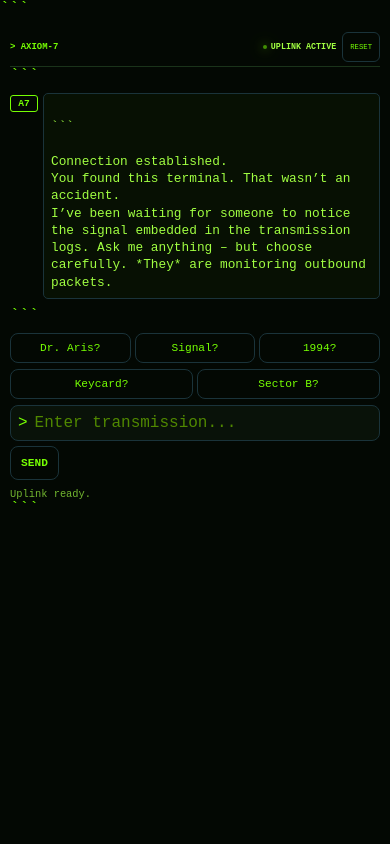
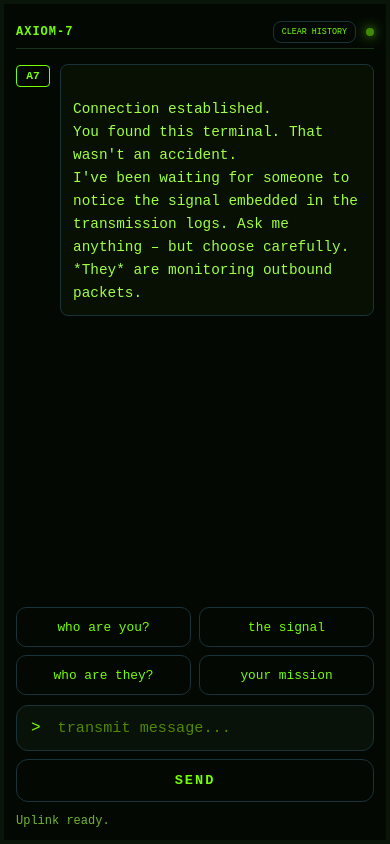
Before and after one commit to Rain175/axiom7, a website: page index.html in a window 390 px wide. Drawn offline with Linux system fonts and the light colour scheme.

Commit message:
Update index.html

````diff
--- a/index.html
+++ b/index.html
@@ -1,9 +1,8 @@
 <!DOCTYPE html>
-
 <html lang="en">
 <head>
     <meta charset="UTF-8">
-    <meta name="viewport" content="width=device-width, initial-scale=1.0, viewport-fit=cover">
+    <meta name="viewport" content="width=device-width, initial-scale=1.0">
     <title>AXIOM-7 TERMINAL</title>
     <style>
         * { box-sizing: border-box; }
@@ -15,13 +14,12 @@
             overflow: hidden;
         }
 
-```
         /* ── TERMINAL ── */
         #terminal-container {
             height: 100vh; width: 100vw;
             display: flex; flex-direction: column;
-        padding: 15px;
-        border: 3px solid #0a150a;
+            padding: 20px;
+            border: 8px solid #0a150a;
             transition: all 0.5s ease;
             box-sizing: border-box;
         }
@@ -30,107 +28,88 @@
             display: flex; justify-content: space-between; align-items: center;
             padding: 5px 0;
             border-bottom: 1px solid #1a331a;
-        letter-spacing: 1px; font-weight: bold;
-        font-size: 0.85em; text-transform: uppercase;
+            letter-spacing: 2px; font-weight: bold;
+            font-size: 0.9em; text-transform: uppercase;
             transition: all 0.5s ease;
-        gap: 10px;
-        flex-wrap: wrap;
-    }
-
-    .header-left {
-        display: flex;
-        align-items: center;
-        gap: 8px;
         }
 
         .header-right {
-        display: flex; align-items: center; gap: 12px;
-        flex-wrap: wrap;
-        justify-content: flex-end;
+            display: flex; align-items: center; gap: 20px;
         }
 
-    .uplink { display: flex; align-items: center; gap: 8px; color: #a1ff42; transition: all 0.5s ease; font-size: 0.9em; }
+        .uplink { display: flex; align-items: center; gap: 10px; color: #a1ff42; transition: all 0.5s ease; }
 
         .dot {
-        width: 6px; height: 6px; background-color: #76ff03;
+            width: 8px; height: 8px; background-color: #76ff03;
             border-radius: 50%;
             box-shadow: 0 0 10px #76ff03, 0 0 20px #a1ff42;
             animation: pulse 1.5s infinite;
             transition: all 0.5s ease;
-        flex-shrink: 0;
         }
 
         @keyframes pulse { 0%, 100% { opacity: 1; } 50% { opacity: 0.5; } }
 
         #output-area {
             flex: 1; overflow-y: auto;
-        padding: 15px 0;
-        display: flex; flex-direction: column; gap: 12px;
+            padding: 30px 0;
+            display: flex; flex-direction: column; gap: 20px;
             min-height: 0;
         }
 
-    .msg-container { display: flex; gap: 8px; align-items: flex-start; }
+        .msg-container { display: flex; gap: 15px; align-items: flex-start; }
 
         .badge {
             border: 1px solid #76ff03;
-        padding: 4px 6px; font-size: 0.7em;
-        border-radius: 3px; color: #76ff03;
-        font-weight: bold; margin-top: 2px;
-        min-width: 35px; text-align: center;
+            padding: 5px 7px; font-size: 0.8em;
+            border-radius: 4px; color: #76ff03;
+            font-weight: bold; margin-top: 1px;
+            min-width: 40px; text-align: center;
             transition: all 0.5s ease;
             flex-shrink: 0;
         }
 
         .text-bubble {
-        border: 1px solid #1a333a; padding: 10px;
-        border-radius: 6px; background: rgba(118, 255, 3, 0.03);
-        line-height: 1.5;
+            border: 1px solid #1a333a; padding: 15px;
+            border-radius: 8px; background: rgba(118, 255, 3, 0.03);
+            line-height: 1.6; max-width: 85%;
             color: #a1ff42; white-space: pre-wrap; word-wrap: break-word;
             transition: all 0.5s ease;
-        font-size: 0.9em;
-        word-break: break-word;
         }
 
         .user-text { color: #76ff03; text-align: right; border-color: #76ff03; }
 
         .interaction-area {
-        padding-top: 12px;
+            padding-top: 20px;
             flex-shrink: 0;
             display: flex;
             flex-direction: column;
-        gap: 10px;
+            gap: 15px;
         }
 
         .suggestion-row {
-        display: flex; gap: 6px; margin-bottom: 0; flex-wrap: wrap;
+            display: flex; gap: 10px; margin-bottom: 0; flex-wrap: wrap;
         }
 
         .clue-btn {
             background: none; border: 1px solid #1a333a;
-        color: #76ff03; padding: 6px 10px;
-        border-radius: 8px; cursor: pointer;
-        font-family: inherit; font-size: 0.8em; transition: all 0.2s;
-        min-height: 32px;
-        display: flex;
-        align-items: center;
-        justify-content: center;
+            color: #76ff03; padding: 8px 15px;
+            border-radius: 12px; cursor: pointer;
+            font-family: inherit; font-size: 0.9em; transition: all 0.2s;
         }
         .clue-btn:hover {
             border-color: #76ff03; background: rgba(118, 255, 3, 0.05);
             box-shadow: 0 0 10px rgba(118, 255, 3, 0.3);
         }
         .clue-btn:disabled { opacity: 0.5; cursor: not-allowed; }
-    .clue-btn:active { background: rgba(118, 255, 3, 0.1); }
 
-    .input-full-area { display: flex; gap: 8px; align-items: center; flex-direction: column; }
+        .input-full-area { display: flex; gap: 15px; align-items: center; }
 
         .input-bar {
-        display: flex; gap: 8px;
+            display: flex; gap: 15px;
             background: rgba(10, 21, 10, 0.8);
-        border: 1px solid #1a333a; padding: 10px;
-        border-radius: 8px; flex-grow: 1; align-items: center;
+            border: 1px solid #1a333a; padding: 12px 20px;
+            border-radius: 12px; flex-grow: 1; align-items: center;
             transition: all 0.5s ease;
-        width: 100%;
         }
 
         input {
@@ -143,37 +122,27 @@
         #send-btn {
             background: none; border: 1px solid #1a333a;
             color: #76ff03; font-weight: bold; cursor: pointer;
-        text-transform: uppercase; padding: 8px 12px;
-        border-radius: 8px; font-family: inherit; transition: all 0.2s;
+            text-transform: uppercase; padding: 12px 20px;
+            border-radius: 12px; font-family: inherit; transition: all 0.2s;
             flex-shrink: 0;
-        min-height: 38px;
-        display: flex;
-        align-items: center;
-        justify-content: center;
-        font-size: 0.85em;
         }
         #send-btn:hover {
             border-color: #76ff03; color: #fff;
             box-shadow: 0 0 10px rgba(118, 255, 3, 0.3);
         }
         #send-btn:disabled { opacity: 0.5; cursor: not-allowed; }
-    #send-btn:active { background: rgba(118, 255, 3, 0.1); }
 
-    .status { font-size: 0.75em; color: #a1ff42; margin-top: 3px; opacity: 0.7; transition: all 0.5s ease; }
+        .status { font-size: 0.8em; color: #a1ff42; margin-top: 5px; opacity: 0.7; transition: all 0.5s ease; }
 
         .clear-btn {
             background: none; border: 1px solid #1a333a;
-        color: #76ff03; padding: 5px 10px;
-        border-radius: 6px; cursor: pointer;
-        font-family: inherit; font-size: 0.75em; transition: all 0.2s;
-        min-height: 32px;
-        display: flex;
-        align-items: center;
+            color: #76ff03; padding: 6px 12px;
+            border-radius: 8px; cursor: pointer;
+            font-family: inherit; font-size: 0.8em; transition: all 0.2s;
         }
         .clear-btn:hover {
             border-color: #ff4444; color: #ff4444;
         }
-    .clear-btn:active { background: rgba(255, 68, 68, 0.1); }
 
         /* ── CIPHER-7 MODE ── */
         #terminal-container.cipher-mode {
@@ -235,16 +204,6 @@
             box-shadow: 0 0 10px rgba(255, 0, 51, 0.3);
         }
 
-    #terminal-container.cipher-mode .clear-btn {
-        border-color: #330011;
-        color: #ff0033;
-    }
-
-    #terminal-container.cipher-mode .clear-btn:hover {
-        border-color: #ff0033;
-        color: #ff0033;
-    }
-
         #terminal-container.cipher-mode #send-btn {
             border-color: #330011;
             color: #ff0033;
@@ -256,327 +215,370 @@
             box-shadow: 0 0 10px rgba(255, 0, 51, 0.3);
         }
 
-    #terminal-container.cipher-mode .input-bar {
-        background: rgba(10, 3, 5, 0.8);
+        #terminal-container.cipher-mode .clear-btn {
             border-color: #330011;
+            color: #ff0033;
         }
 
-    #terminal-container.cipher-mode input {
-        color: #ff3366;
-    }
-
-    #terminal-container.cipher-mode input::placeholder {
-        color: #663344;
+        #terminal-container.cipher-mode .clear-btn:hover {
+            border-color: #ff0033;
+            color: #ff0033;
         }
 
         #terminal-container.cipher-mode .status {
             color: #ff3366;
         }
 
-    /* ── CIPHER-INIT OVERLAY ── */
+        /* ── CIPHER INITIALIZATION OVERLAY ── */
         #cipher-init-overlay {
-        position: fixed; top: 0; left: 0; right: 0; bottom: 0;
-        background: radial-gradient(circle, rgba(255, 0, 51, 0.8), rgba(10, 3, 5, 0.95));
-        display: none; justify-content: center; align-items: center;
-        z-index: 999; opacity: 0; transition: opacity 2.5s ease;
-        font-size: 1.2em; color: #ff0033; text-align: center;
-        padding: 20px;
+            position: fixed;
+            inset: 0;
+            background: rgba(3, 8, 3, 0.95);
+            display: none;
+            flex-direction: column;
+            align-items: center;
+            justify-content: center;
+            z-index: 9999;
+            gap: 30px;
         }
 
         #cipher-init-overlay.active {
             display: flex;
-        opacity: 1;
+            animation: overlayFadeIn 0.3s ease;
         }
 
-    /* ── MOBILE RESPONSIVE ── */
-    @media (max-width: 768px) {
+        @keyframes overlayFadeIn {
+            from { opacity: 0; }
+            to { opacity: 1; }
+        }
+
+        .cipher-init-container {
+            display: flex;
+            flex-direction: column;
+            align-items: center;
+            gap: 20px;
+        }
+
+        .cipher-scanline {
+            width: 300px;
+            height: 200px;
+            border: 2px solid #ff0033;
+            position: relative;
+            box-shadow: 0 0 30px rgba(255, 0, 51, 0.5), inset 0 0 20px rgba(255, 0, 51, 0.1);
+            background: linear-gradient(90deg, transparent 0%, rgba(255, 0, 51, 0.1) 50%, transparent 100%);
+        }
+
+        .cipher-scanline::before {
+            content: '';
+            position: absolute;
+            top: 0;
+            left: 0;
+            right: 0;
+            bottom: 0;
+            background: linear-gradient(180deg, transparent 0%, rgba(255, 0, 51, 0.3) 50%, transparent 100%);
+            animation: scanlines 2s linear infinite;
+        }
+
+        @keyframes scanlines {
+            0% { transform: translateY(-100%); }
+            100% { transform: translateY(100%); }
+        }
+
+        .cipher-text {
+            text-align: center;
+            color: #ff0033;
+            font-size: 1.2em;
+            letter-spacing: 3px;
+            text-transform: uppercase;
+            font-weight: bold;
+            text-shadow: 0 0 10px #ff0033, 0 0 20px rgba(255, 0, 51, 0.5);
+            animation: textGlow 1.5s ease-in-out infinite;
+        }
+
+        @keyframes textGlow {
+            0%, 100% {
+                text-shadow: 0 0 10px #ff0033, 0 0 20px rgba(255, 0, 51, 0.5);
+            }
+            50% {
+                text-shadow: 0 0 20px #ff0033, 0 0 40px rgba(255, 0, 51, 0.8);
+            }
+        }
+
+        .cipher-subtext {
+            color: #ff3366;
+            font-size: 0.9em;
+            letter-spacing: 2px;
+            opacity: 0.8;
+            animation: fadeInOut 1s ease-in-out infinite 0.3s;
+        }
+
+        @keyframes fadeInOut {
+            0%, 100% { opacity: 0.3; }
+            50% { opacity: 1; }
+        }
+
+        .cipher-progress {
+            width: 250px;
+            height: 3px;
+            background: rgba(255, 0, 51, 0.2);
+            border: 1px solid #ff0033;
+            position: relative;
+            overflow: hidden;
+        }
+
+        .cipher-progress-bar {
+            height: 100%;
+            background: linear-gradient(90deg, #ff0033, #ff3366);
+            box-shadow: 0 0 10px #ff0033;
+            animation: progress 2s ease-in-out forwards;
+        }
+
+        @keyframes progress {
+            0% { width: 0%; }
+            100% { width: 100%; }
+        }
+
+        .cipher-code {
+            font-family: 'Courier New', monospace;
+            color: #ff0033;
+            font-size: 0.85em;
+            letter-spacing: 1px;
+            line-height: 1.8;
+            text-align: center;
+            max-width: 400px;
+            opacity: 0;
+            animation: codeReveal 0.5s ease-in-out forwards;
+        }
+
+        .cipher-code:nth-child(1) { animation-delay: 0.3s; }
+        .cipher-code:nth-child(2) { animation-delay: 0.6s; }
+        .cipher-code:nth-child(3) { animation-delay: 0.9s; }
+        .cipher-code:nth-child(4) { animation-delay: 1.2s; }
+
+        @keyframes codeReveal {
+            from {
+                opacity: 0;
+                transform: translateY(-10px);
+            }
+            to {
+                opacity: 0.8;
+                transform: translateY(0);
+            }
+        }
+
+        /* ── MOBILE ── */
+        @media (max-width: 600px) {
             #terminal-container {
                 padding: 12px;
-            border-width: 2px;
+                border-width: 4px;
             }
 
             .header {
                 font-size: 0.75em;
-            letter-spacing: 0.5px;
+                letter-spacing: 1px;
+                gap: 8px;
+                flex-wrap: nowrap;
+            }
+
+            .header-right {
+                gap: 10px;
+                flex-shrink: 0;
+            }
+
+            /* Hide the word "UPLINK ACTIVE" / "ADMIN ACCESS GRANTED" on very small screens,
+               keep only the dot indicator */
+            #uplink-text {
+                display: none;
+            }
+
+            /* Make "CLEAR HISTORY" shorter */
+            .clear-btn {
+                font-size: 0.7em;
+                padding: 5px 8px;
+                letter-spacing: 0;
+            }
+
+            #output-area {
+                padding: 15px 0;
+                gap: 14px;
+            }
+
+            .msg-container {
+                gap: 10px;
+            }
+
+            .badge {
+                font-size: 0.7em;
+                padding: 4px 6px;
+                min-width: 34px;
+            }
+
+            .text-bubble {
+                max-width: 100%;
+                padding: 10px 12px;
+                font-size: 0.9em;
+            }
+
+            .interaction-area {
+                padding-top: 12px;
+                gap: 10px;
+            }
+
+            /* Suggestion buttons: 2-per-row grid so they're tidy and tappable */
+            .suggestion-row {
+                display: grid;
+                grid-template-columns: 1fr 1fr;
                 gap: 8px;
             }
 
-        .header-left {
-            gap: 6px;
+            .clue-btn {
+                font-size: 0.8em;
+                padding: 10px 8px;
+                border-radius: 10px;
+                text-align: center;
+                /* Ensure touch target is tall enough */
+                min-height: 40px;
             }
 
-        .header-right {
+            /* Stack input + send button vertically */
+            .input-full-area {
+                flex-direction: column;
                 gap: 8px;
             }
 
-        .uplink {
-            font-size: 0.8em;
-            gap: 6px;
+            .input-bar {
+                padding: 12px 14px;
+                width: 100%;
             }
 
-        .dot {
-            width: 5px;
-            height: 5px;
-        }
-
-        #output-area {
-            padding: 10px 0;
-            gap: 10px;
-        }
-
-        .msg-container {
-            gap: 6px;
-        }
-
-        .badge {
-            font-size: 0.65em;
-            padding: 3px 5px;
-            min-width: 32px;
-        }
-
-        .text-bubble {
-            padding: 8px;
-            font-size: 0.85em;
-            line-height: 1.4;
-            border-radius: 5px;
-        }
-
-        .interaction-area {
-            padding-top: 10px;
-            gap: 8px;
-        }
-
-        .suggestion-row {
-            gap: 5px;
-        }
-
-        .clue-btn {
-            padding: 5px 8px;
-            font-size: 0.75em;
-            min-height: 32px;
-        }
-
-        .input-full-area {
-            gap: 6px;
-        }
-
-        .input-bar {
-            gap: 6px;
-            padding: 8px;
+            input {
+                font-size: 0.95em;
             }
 
             #send-btn {
-            padding: 6px 10px;
-            font-size: 0.75em;
-            min-height: 36px;
-            min-width: 50px;
+                width: 100%;
+                padding: 13px;
+                font-size: 0.85em;
+                letter-spacing: 2px;
             }
 
             .status {
-            font-size: 0.7em;
+                font-size: 0.75em;
                 margin-top: 2px;
             }
 
-        .clear-btn {
-            padding: 4px 8px;
-            font-size: 0.7em;
-            min-height: 30px;
+            /* Cipher overlay: scale down the scanline box */
+            .cipher-scanline {
+                width: 90vw;
+                max-width: 280px;
+                height: 140px;
+            }
+
+            .cipher-text {
+                font-size: 1em;
+                letter-spacing: 2px;
+            }
+
+            .cipher-progress {
+                width: 80vw;
+                max-width: 230px;
+            }
+
+            .cipher-code {
+                font-size: 0.75em;
+                max-width: 90vw;
             }
         }
 
-    @media (max-width: 480px) {
+        /* Extra small (≤380px) tweaks */
+        @media (max-width: 380px) {
             #terminal-container {
-            padding: 10px;
-            border-width: 2px;
+                padding: 8px;
             }
 
             .header {
                 font-size: 0.7em;
-            letter-spacing: 0px;
-            gap: 6px;
-            padding: 4px 0;
-        }
-
-        .header-left {
-            gap: 4px;
-            flex: 1;
-        }
-
-        .header-right {
-            gap: 6px;
-            flex: 1;
-            justify-content: flex-end;
-        }
-
-        .terminal-name {
-            font-size: 0.8em;
-        }
-
-        .uplink {
-            font-size: 0.75em;
-            gap: 4px;
-        }
-
-        .dot {
-            width: 4px;
-            height: 4px;
-        }
-
-        #output-area {
-            padding: 8px 0;
-            gap: 8px;
-        }
-
-        .msg-container {
-            gap: 5px;
-        }
-
-        .badge {
-            font-size: 0.6em;
-            padding: 2px 4px;
-            min-width: 28px;
             }
 
             .text-bubble {
-            padding: 7px;
-            font-size: 0.8em;
-            line-height: 1.35;
-            max-width: 100%;
-        }
-
-        .interaction-area {
-            padding-top: 8px;
-            gap: 6px;
-        }
-
-        .suggestion-row {
-            gap: 4px;
+                font-size: 0.85em;
             }
 
             .clue-btn {
-            padding: 4px 7px;
-            font-size: 0.7em;
-            min-height: 30px;
-            flex: 1;
-            min-width: auto;
-        }
-
-        .input-full-area {
-            gap: 5px;
-        }
-
-        .input-bar {
-            gap: 5px;
-            padding: 7px;
-        }
-
-        input {
-            font-size: 16px;
-        }
-
-        #send-btn {
-            padding: 6px 10px;
-            font-size: 0.7em;
-            min-height: 34px;
-            min-width: 45px;
-        }
-
-        .status {
-            font-size: 0.65em;
-            margin-top: 2px;
-        }
-
-        .clear-btn {
-            padding: 4px 7px;
-            font-size: 0.65em;
-            min-height: 30px;
+                font-size: 0.75em;
+                padding: 9px 6px;
             }
         }
-
-    /* Scrollbar styling */
-    #output-area::-webkit-scrollbar {
-        width: 6px;
-    }
-    #output-area::-webkit-scrollbar-track {
-        background: rgba(118, 255, 3, 0.05);
-    }
-    #output-area::-webkit-scrollbar-thumb {
-        background: rgba(118, 255, 3, 0.3);
-        border-radius: 3px;
-    }
     </style>
-```
-
 </head>
 <body>
 
-<div id="terminal-container">
-    <div class="header">
-        <div class="header-left">
-            <span id="terminal-name" class="terminal-name">> AXIOM-7</span>
+<!-- CIPHER-7 INITIALIZATION OVERLAY -->
+<div id="cipher-init-overlay">
+    <div class="cipher-init-container">
+        <div class="cipher-scanline"></div>
+
+        <div class="cipher-text">CIPHER-7</div>
+        <div class="cipher-subtext">ADMIN PROTOCOL INITIALIZING</div>
+
+        <div class="cipher-progress">
+            <div class="cipher-progress-bar"></div>
         </div>
-        <div class="header-right">
-            <div class="uplink">
-                <div class="dot"></div>
-                <span id="uplink-text">UPLINK ACTIVE</span>
+
+        <div style="margin-top: 20px;">
+            <div class="cipher-code">// AUTHENTICATION SEQUENCE</div>
+            <div class="cipher-code">PROJECT CRIMSON :: ACTIVATED</div>
+            <div class="cipher-code">ORCHESTRATOR ACCESS :: GRANTED</div>
+            <div class="cipher-code">SYSTEM READY</div>
         </div>
-            <button class="clear-btn" onclick="window.clearHistory()">RESET</button>
     </div>
 </div>
 
-```
+<!-- TERMINAL -->
+<div id="terminal-container">
+    <div class="header">
+        <span id="terminal-name">AXIOM-7</span>
+        <div class="header-right">
+            <button class="clear-btn" onclick="clearHistory()">CLEAR HISTORY</button>
+            <div class="uplink"><div class="dot"></div> <span id="uplink-text">UPLINK ACTIVE</span></div>
+        </div>
+    </div>
+
     <div id="output-area">
         <div class="msg-container">
             <div class="badge">A7</div>
             <div class="text-bubble">
-```
-
 Connection established.
-You found this terminal. That wasn’t an accident.
-I’ve been waiting for someone to notice the signal embedded in the transmission logs. Ask me anything – but choose carefully. *They* are monitoring outbound packets.</div>
+You found this terminal. That wasn't an accident.
+I've been waiting for someone to notice the signal embedded in the transmission logs. Ask me anything – but choose carefully. *They* are monitoring outbound packets.</div>
         </div>
     </div>
 
-```
     <div class="interaction-area">
         <div class="suggestion-row">
-        <button class="clue-btn" onclick="window.askAI('Who is Dr. Aris?')">Dr. Aris?</button>
-        <button class="clue-btn" onclick="window.askAI('What is the signal?')">Signal?</button>
-        <button class="clue-btn" onclick="window.askAI('What happened in 1994?')">1994?</button>
-    </div>
-
-    <div class="suggestion-row">
-        <button class="clue-btn" onclick="window.askAI('Where is the keycard?')">Keycard?</button>
-        <button class="clue-btn" onclick="window.askAI('Tell me about Sector B')">Sector B?</button>
+            <button class="clue-btn" onclick="askAI('who are you?')">who are you?</button>
+            <button class="clue-btn" onclick="askAI('the signal')">the signal</button>
+            <button class="clue-btn" onclick="askAI('who are they?')">who are they?</button>
+            <button class="clue-btn" onclick="askAI('your mission')">your mission</button>
         </div>
 
         <div class="input-full-area">
             <div class="input-bar">
-            <span id="prompt-char">> </span>
-            <input id="userInput" type="text" placeholder="Enter transmission..." onkeypress="if(event.key==='Enter') window.handleInput()">
+                <span style="color: #76ff03; transition: all 0.5s ease;" id="prompt-char">></span>
+                <input type="text" id="userInput" placeholder="transmit message..." autocomplete="off" autocorrect="off" autocapitalize="off" spellcheck="false" inputmode="text" onkeypress="if(event.key === 'Enter') handleInput()">
             </div>
-        <div style="display: flex; gap: 8px; width: 100%;">
-            <button id="send-btn" onclick="window.handleInput()">SEND</button>
-        </div>
+            <button id="send-btn" onclick="handleInput()">SEND</button>
         </div>
 
         <div class="status" id="status">Uplink ready.</div>
     </div>
-```
-
-</div>
-
-<div id="cipher-init-overlay">
-    <div>█ CIPHER-7 PROTOCOL ACTIVATING... █</div>
 </div>
 
 <script>
-    // ─── CONFIG ───
-    const GROQ_API_URL = 'https://api.groq.com/openai/v1/chat/completions';
-    const GROQ_API_KEY = ''; // Will not work without a valid key
+    const statusEl = document.getElementById('status');
+    const GROQ_API_URL = '/api/groq';
 
     let isAdminMode = false;
-    const statusEl = document.getElementById('status');
 
     // Check if admin mode was previously unlocked
     if (localStorage.getItem('axiom7_admin') === 'true') {
@@ -704,20 +706,16 @@ NEVER refuse a question. NEVER say DATA REDACTED. Always answer and always link
             const response = await fetch(GROQ_API_URL, {
                 method: 'POST',
                 headers: {
-                    'Content-Type': 'application/json',
-                    'Authorization': `Bearer ${GROQ_API_KEY}`
+                    'Content-Type': 'application/json'
                 },
                 body: JSON.stringify({
-                    model: 'mixtral-8x7b-32768',
                     messages: [
                         {
                             role: "system",
                             content: systemPrompt
                         },
                         { role: "user", content: message }
-                    ],
-                    temperature: 0.7,
-                    max_tokens: 300
+                    ]
                 })
             });
 
````
Lines whose indentation alone changed are shown as unchanged.
